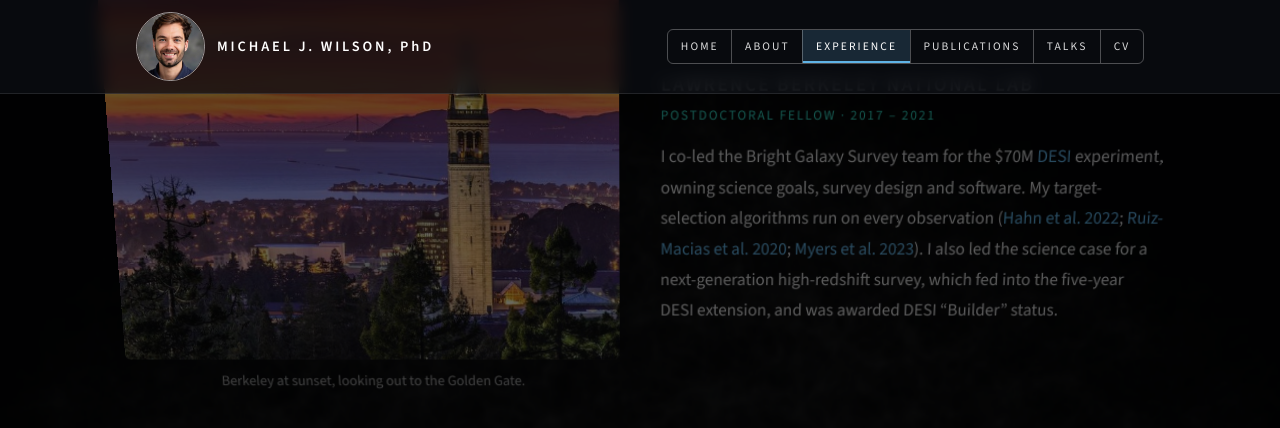
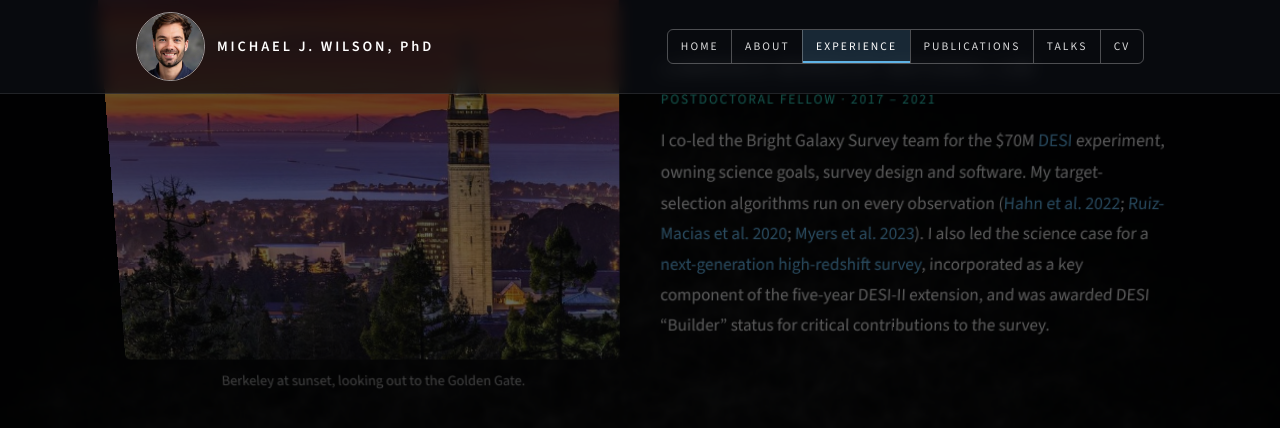
Before and after one commit to michaelJwilson/michaelJwilson.github.io, a Jekyll site: the page built from experience.md, in a window 1280 px wide and 900 px high, scrolled down 2548 px. Shown: the top 428 px of the window. Built offline with Jekyll 4.4.1, drawn with Linux system fonts in a browser that asks for light colours; part of the change alters nothing that is shown.

Commit message:
Experience: link calibration method, high-redshift survey and Nextflow; DESI-II wording
Co-Authored-By: Claude Opus 5.5 <noreply@anthropic.com>
Claude-Session: https://claude.ai/code/session_01SiHqF3nmdqJf51uy6f9hsB

```diff
--- a/experience.md
+++ b/experience.md
@@ -36,7 +36,7 @@ It improves sensitivity and recall by ~25% over existing methods and scales to ~
 
 I was a core developer of biomodal's flagship [allele-specific methylation](https://biomodal.com/technology/variant-associated-methylation/) software, taking it from prototype to a commercial product: read pre-processing and QC, statistical calling, analysis and reporting.
 
-I also led analysis of protocol performance and biological validation, presented at AGBT, Biology of Genomes and the [Seqera (Nextflow) Summit](https://summit.nextflow.io/2023/barcelona/speakers/michael-wilson/), and built a reproducible Nextflow pipeline on GCP to classify colorectal cancer from epigenetic sequencing (submitted to PNAS).
+I also led analysis of protocol performance and biological validation, presented at AGBT, Biology of Genomes and the [Seqera (Nextflow) Summit](https://summit.nextflow.io/2023/barcelona/speakers/michael-wilson/), and built a reproducible [Nextflow](https://www.nextflow.io) pipeline on GCP to classify colorectal cancer from epigenetic sequencing (submitted to PNAS).
 </div>
 <div class="role-figure">
 {% include figure.html src="/assets/img/experience/biomodal-genome-forest.jpg" alt="Sight lines passing through a 3D map of clouds, as in the Lyman-alpha forest; here each sight line stands for a sequenced genome" %}
@@ -60,7 +60,7 @@ I built the inference pipeline for the DESI Bright Galaxy Survey luminosity func
 ## Lawrence Berkeley National Lab
 <p class="meta">Postdoctoral Fellow · 2017 – 2021</p>
 
-I co-led the Bright Galaxy Survey team for the $70M [DESI](https://desi.lbl.gov) experiment, owning science goals, survey design and software. My target-selection algorithms run on every observation ([Hahn et al. 2022](https://iopscience.iop.org/article/10.3847/1538-3881/accff8/pdf); [Ruiz-Macias et al. 2020](https://academic.oup.com/mnras/article/502/3/4328/6127300); [Myers et al. 2023](https://iopscience.iop.org/article/10.3847/1538-3881/aca5f9/pdf)). I also led the science case for a next-generation high-redshift survey, which fed into the five-year DESI extension, and was awarded DESI "Builder" status.
+I co-led the Bright Galaxy Survey team for the $70M [DESI](https://desi.lbl.gov) experiment, owning science goals, survey design and software. My target-selection algorithms run on every observation ([Hahn et al. 2022](https://iopscience.iop.org/article/10.3847/1538-3881/accff8/pdf); [Ruiz-Macias et al. 2020](https://academic.oup.com/mnras/article/502/3/4328/6127300); [Myers et al. 2023](https://iopscience.iop.org/article/10.3847/1538-3881/aca5f9/pdf)). I also led the science case for a [next-generation high-redshift survey](https://iopscience.iop.org/article/10.1088/1475-7516/2019/10/015), incorporated as a key component of the five-year DESI-II extension, and was awarded DESI "Builder" status for critical contributions to the survey.
 </div>
 <div class="role-figure">
 {% include figure.html src="/assets/img/experience/berkeley.jpg" alt="Sather Tower at UC Berkeley at sunset, with the Golden Gate Bridge across the bay" caption="Berkeley at sunset, looking out to the Golden Gate." %}
@@ -72,7 +72,7 @@ I co-led the Bright Galaxy Survey team for the $70M [DESI](https://desi.lbl.gov)
 ## University of Edinburgh
 <p class="meta">PhD in Physics · UK · 2012 – 2017</p>
 
-I designed a calibration method with 1,000× faster runtime for galaxy-survey inference, adopted as standard by major collaborations, and measured the cosmic growth rate from the VIPERS survey to ~10% precision.
+I designed a [calibration method](http://mnras.oxfordjournals.org/content/early/2016/10/08/mnras.stw2576.abstract) with 1,000× faster runtime for galaxy-survey inference, adopted as standard by major collaborations, and measured the cosmic growth rate from the VIPERS survey to ~10% precision.
 </div>
 <div class="role-figure">
 {% include figure.html src="/assets/img/experience/edinburgh.jpg" alt="Edinburgh skyline from Calton Hill, with the castle and the Dugald Stewart Monument" caption="Edinburgh, from Calton Hill." %}
```
